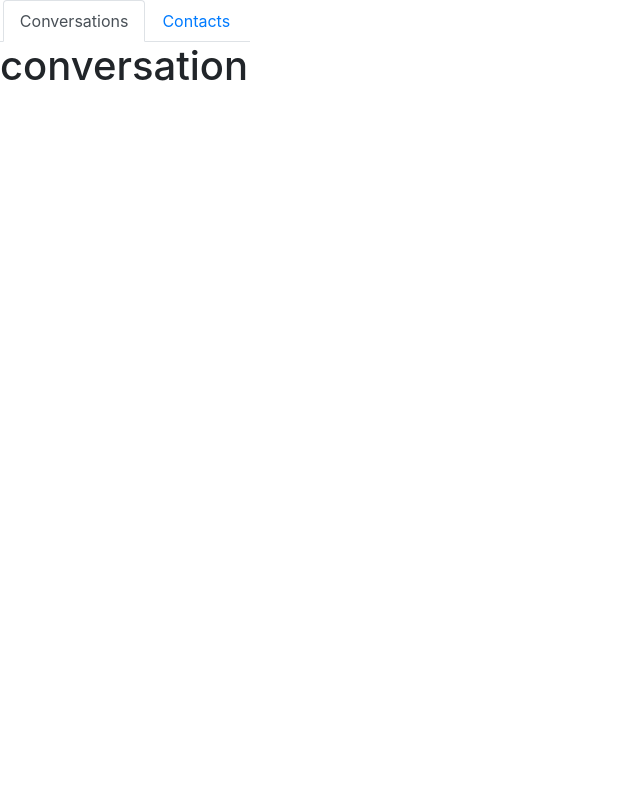
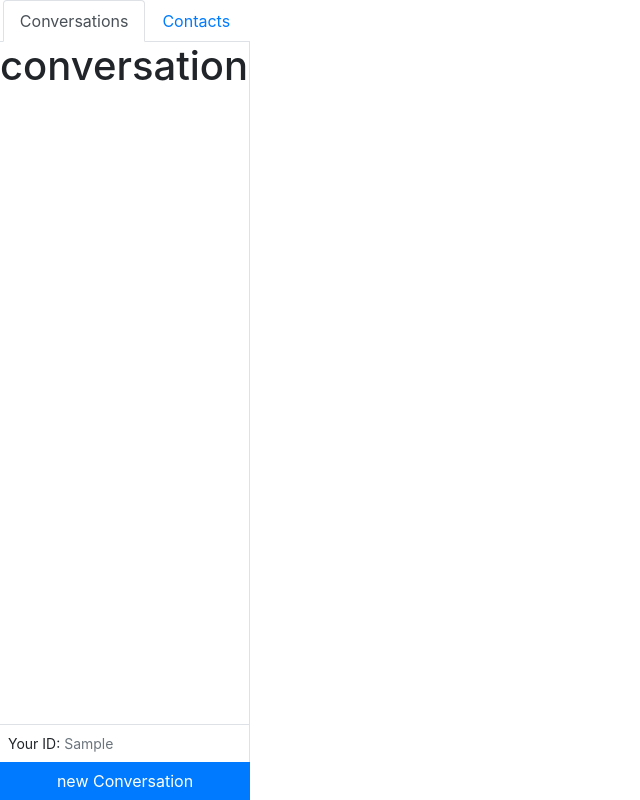
Before and after one commit to mariogr93/textmapp, a React (Create React App) app: page / in a window 1280 px wide. Both pictures are taken after typing "Sample" into the empty fields and a click on the button "Login". Shown: the whole page, without its empty margins (0-640 px from the left). Built offline with nearby package versions, Linux system fonts and the light colour scheme.

Commit message:
Added modal handler funtions and newconversationmodal and newcontactsmodal components to the sidebar

```diff
--- a/src/components/sidebar/Sidebar.js
+++ b/src/components/sidebar/Sidebar.js
@@ -1,13 +1,26 @@
 import React, { useState } from "react";
-import { Tab, Nav } from "react-bootstrap";
+import { Tab, Nav, Button, Modal } from "react-bootstrap";
 import Conversation from "../conversation/Conversation";
+import NewConversationModal from "../conversation/NewConversationModal";
 import Contacts from "../contacts/Contacts";
+import NewContactsModal from "../contacts/NewContactsModal";
 
 const CONVERSATIONS_KEY = "conversation";
 const CONTACTS_KEY = "contacts";
 
 function Sidebar({ id }) {
   const [activeKey, setActiveKey] = useState(CONVERSATIONS_KEY);
+  const [modalOpen, setModalOpen] = useState(false);
+  const ConversationsOpen = activeKey === CONVERSATIONS_KEY;
+
+  function closeModal() {
+    setModalOpen(false);
+  }
+
+  function openModal() {
+    setModalOpen(true);
+  }
+
   return (
     <div style={{ width: "250px" }} className="d-flex flex-column">
       <Tab.Container activeKey={activeKey} onSelect={setActiveKey}>
@@ -19,7 +32,7 @@
             <Nav.Link eventKey={CONTACTS_KEY}>Contacts</Nav.Link>
           </Nav.Item>
         </Nav>
-        <Tab.Content>
+        <Tab.Content className="border-right overflow-auto flex-grow-1">
           <Tab.Pane eventKey={CONVERSATIONS_KEY}>
             <Conversation />
           </Tab.Pane>
@@ -27,7 +40,21 @@
             <Contacts />
           </Tab.Pane>
         </Tab.Content>
+        <div className="p-2 border-top border-right small">
+          Your ID: <span className="text-muted">{id}</span>
+        </div>
+        <Button onClick={openModal} className="rounded-0">
+          new {ConversationsOpen ? "Conversation" : "Contact"}
+        </Button>
       </Tab.Container>
+
+      <Modal show={modalOpen} onHide={closeModal}>
+        {ConversationsOpen ? (
+          <NewConversationModal closeModal={closeModal} />
+        ) : (
+          <NewContactsModal closeModal={closeModal} />
+        )}
+      </Modal>
     </div>
   );
 }
```
